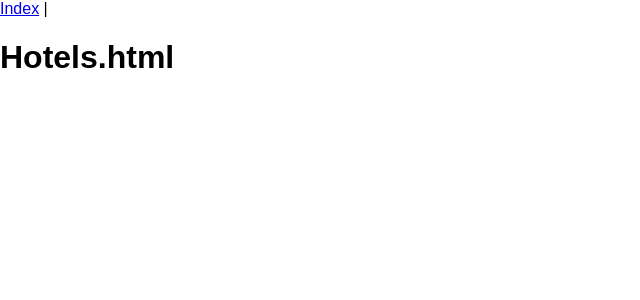
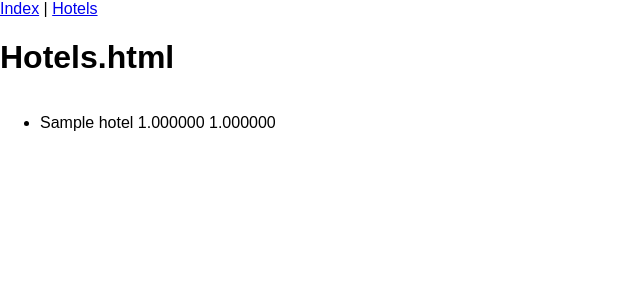
Before and after one commit to ChmutovSergey/pets_friendly, a Django app: page /hotels/ in a window 1280 px wide. Shown: the top 300 px of the page, without its empty margins (0-640 px from the left). Run offline with Django 3.2, Linux system fonts and the light colour scheme; tables that the repository leaves empty hold one stand-in row (values such as "Sample post"); a map, chart or similar area stays blank.

Commit message:
Добавить вьюху для выдачи всех объектов

```diff
--- /dev/null
+++ b/main_app/static/main_app/js/hotels.js
@@ -0,0 +1,32 @@
+var myMap;
+
+// Дождёмся загрузки API и готовности DOM.
+ymaps.ready(init);
+
+function init () {
+    console.log(hotels);
+    // Создание экземпляра карты и его привязка к контейнеру с
+    // заданным id ("map").
+    myMap = new ymaps.Map('map', {
+        // При инициализации карты обязательно нужно указать
+        // её центр и коэффициент масштабирования.
+        center: [55.76, 37.64], // Москва
+        zoom: 10
+    }, {
+        searchControlProvider: 'yandex#search'
+    });
+
+    myMap.geoObjects
+        .add(new ymaps.Placemark([55.784415, 37.737291], {
+            balloonContent: '<strong>BookingCat м. Партизанская</strong>'
+        }, {
+            preset: 'islands#icon',
+            iconColor: 'red'
+        }))
+        .add(new ymaps.Placemark([55.922621, 37.427830], {
+            balloonContent: '<strong>Отель "Планета Кошек"</strong>'
+        }, {
+            preset: 'islands#icon',
+            iconColor: 'red'
+        }))
+}
--- a/main_app/static/main_app/style.css
+++ b/main_app/static/main_app/style.css
@@ -4,3 +4,25 @@ html, body {
     margin: 0;
     font-family: Arial;
 }
+
+.header {
+    padding: 5px;
+}
+
+#input_address {
+    width: 300px;
+    margin: 5px;
+}
+
+#content {
+    display:inline-block;
+    width: 48%;
+    float: left;
+}
+
+#map {
+    display:inline-block;
+    width: 50%;
+    height: 80%;
+    margin: 5px;
+}
--- a/main_app/templates/main_app/base.html
+++ b/main_app/templates/main_app/base.html
@@ -9,7 +9,7 @@
 </head>
 <body>
 <header>
-    <a href="{% url 'index' %}">Index</a> |
+    <a href="{% url 'index' %}">Index</a> | <a href="{% url 'hotels' %}">Hotels</a>
 </header>
 {% block content %}{% endblock %}
 </body>
--- a/main_app/templates/main_app/hotels.html
+++ b/main_app/templates/main_app/hotels.html
@@ -1,36 +1,21 @@
 {% extends 'main_app/base.html' %}
+{% load static %}
 
 {% block title %}Hotels{% endblock %}
 
-{% load static %}
-<link rel="stylesheet" type="text/css" href="{% static 'main_app/hotels.css' %}">
-
 {% block script %}
 <script src="https://api-maps.yandex.ru/2.1/?lang=ru_RU&amp;apikey={{ yandex_map_api_key }}" type="text/javascript"></script>
+<script type="text/javascript" src="{% static 'main_app/js/hotels.js' %}"></script>
 {% endblock %}
 
 {% block content %}
+<h1>Hotels.html</h1>
 <div id="content">
-    <h1>Hotels.html</h1>
+    <ul>
+        {% for hotel in hotels %}
+        <li>{{ hotel.title }} {{ hotel.latitude }} {{ hotel.longitude }}</li>
+        {% endfor %}
+    </ul>
 </div>
 <div id="map"></div>
-
-<script language="JavaScript">
-var myMap;
-
-ymaps.ready(init);
-
-function init () {
-    myMap = new ymaps.Map('map', {
-        center: [55.76, 37.64], // Москва
-        zoom: 10
-    }, {
-        searchControlProvider: 'yandex#search'
-    });
-
-    document.getElementById('destroyButton').onclick = function () {
-        myMap.destroy();
-    };
-}
-</script>
 {% endblock %}
--- a/main_app/templates/main_app/index.html
+++ b/main_app/templates/main_app/index.html
@@ -1,9 +1,7 @@
 {% extends 'main_app/base.html' %}
+{% load static %}
 
 {% block title %}Index{% endblock %}
-
-{% load static %}
-<link rel="stylesheet" type="text/css" href="{% static 'main_app/index.css' %}">
 
 {% block script %}
 <script src="https://api-maps.yandex.ru/2.1/?lang=ru_RU&amp;apikey={{ yandex_map_api_key }}" type="text/javascript"></script>
--- a/main_app/views.py
+++ b/main_app/views.py
@@ -1,5 +1,6 @@
 from os import environ
 from django.shortcuts import render
+from main_app.models import Hotel
 
 YANDEX_MAP_API_KEY = environ.get('MAP_API_KEY')
 
@@ -13,9 +14,18 @@ def index_page(request):
 def hotels_page(request):
     data = {'yandex_map_api_key': YANDEX_MAP_API_KEY}
 
-    latitude = request.GET.get('latitude')
-    longitude = request.GET.get('longitude')
+    # latitude = request.GET.get('latitude')
+    # longitude = request.GET.get('longitude')
 
-    print("RESULT  ", latitude, longitude)
+    data_hotels = Hotel.objects.select_related()
+
+    if data_hotels:
+        data["hotels"] = [
+            {
+                'title': hotel.title,
+                'latitude': hotel.contact.latitude,
+                'longitude': hotel.contact.longitude
+            } for hotel in data_hotels
+        ]
 
     return render(request, 'main_app/hotels.html', context=data)
--- a/pets_house_project/settings.py
+++ b/pets_house_project/settings.py
@@ -123,3 +123,7 @@ USE_TZ = True
 # https://docs.djangoproject.com/en/3.1/howto/static-files/
 
 STATIC_URL = '/static/'
+
+STATICFILES_DIRS = [
+    os.path.join(BASE_DIR, 'pets_house_project', '../main_app/static'),
+]
```
Also changed, not shown: main_app/static/main_app/hotels.css (deleted, +0 -16 lines), main_app/static/main_app/index.css (deleted, +0 -13 lines).
